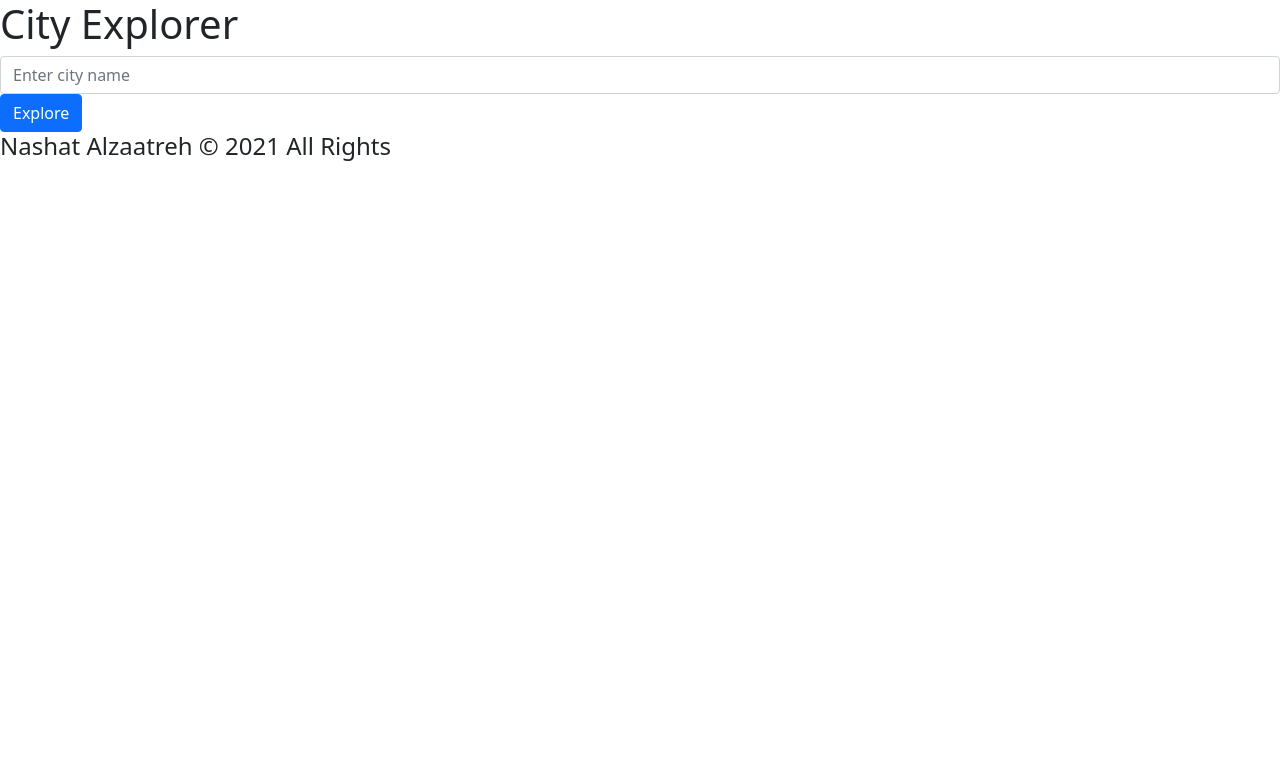
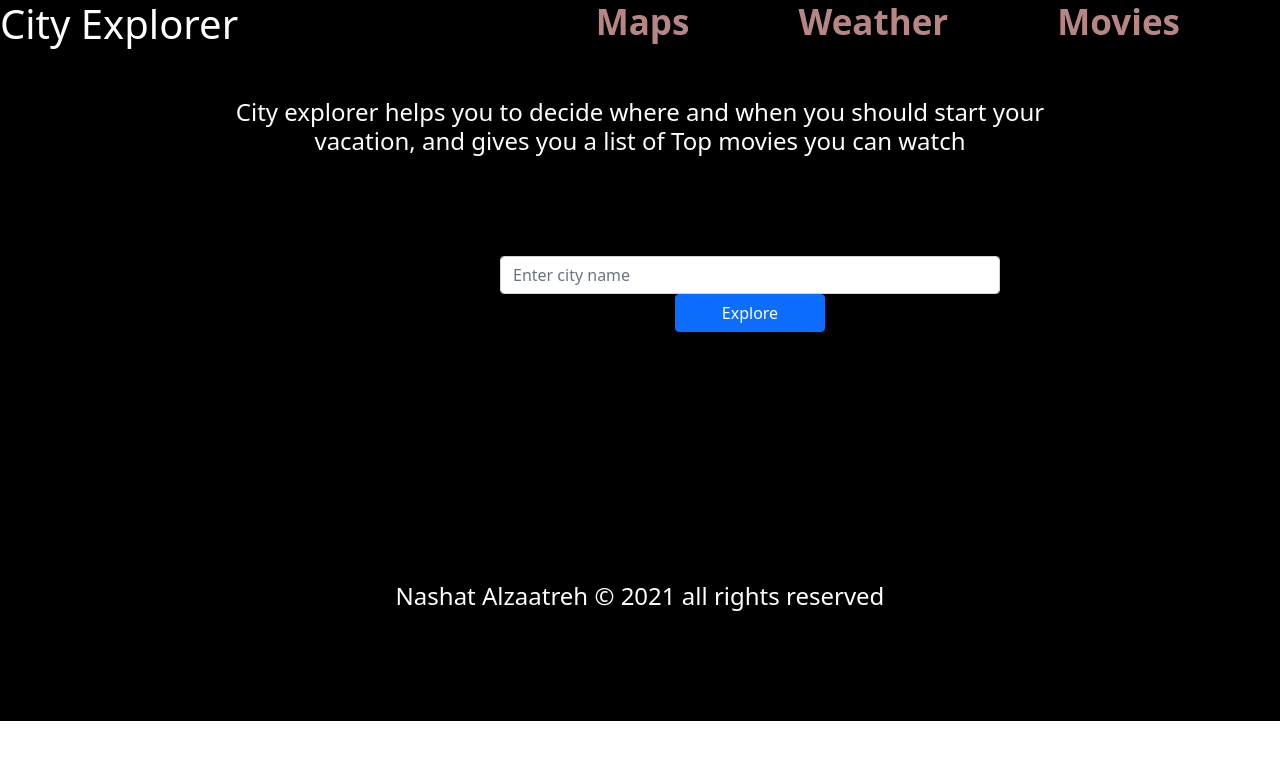
Before and after one commit to NashatAlzaatreh/city-explorer-frontend, a React (Create React App) app: page / in a window 1280 px wide. Shown: the top 760 px of the page. Built offline with nearby package versions, Linux system fonts and the light colour scheme.

Commit message:
CSS and Bootstrap

```diff
--- a/src/App.js
+++ b/src/App.js
@@ -6,7 +6,7 @@ import Footer from "./Components/Footer/foter";
 class App extends React.Component {
   render() {
     return (
-      <div>
+      <div id = "bodyDiv">
         <Header />
         <Main />
         <Footer />
--- a/src/Components/Footer/foter.js
+++ b/src/Components/Footer/foter.js
@@ -3,8 +3,8 @@ import React from "react";
 class Footer extends React.Component {
   render() {
     return (
-      <div>
-        <h4>Nashat Alzaatreh &copy; 2021 All Rights</h4>
+      <div id = "footerDiv">
+        <h4>Nashat Alzaatreh &copy; 2021 all rights reserved</h4>
       </div>
     );
   }
--- a/src/Components/Header/Header.js
+++ b/src/Components/Header/Header.js
@@ -3,8 +3,16 @@ import React from "react";
 class Footer extends React.Component {
   render() {
     return (
-      <div>
+      <div id="headerDiv">
         <h1>City Explorer</h1>
+
+        <nav>
+          <a href="#">Maps</a> <a href="#">Weather</a> <a href="#">Movies</a>
+        </nav>
+        <h4>
+          City explorer helps you to decide where and when you should start your
+          vacation, and gives you a list of Top movies you can watch{" "}
+        </h4>
       </div>
     );
   }
--- a/src/Components/Main/mainComponents/Forcast/WeatherPerDay.js
+++ b/src/Components/Main/mainComponents/Forcast/WeatherPerDay.js
@@ -1,14 +1,21 @@
 import React from "react";
+import Table from "react-bootstrap/Table";
 
 class WeatherPerDay extends React.Component {
   render() {
     return (
       <div>
-        <p>
-          "description": "Low of {this.props.low_temp}, high of{" "}
-          {this.props.max_temp} with
-          {this.props.description}", "date": {this.props.date}
-        </p>
+        <Table striped bordered hover variant="dark">
+          <thead>
+            <tr>
+              <th>
+                "description": "Low of {this.props.low_temp}, high of{" "}
+                {this.props.max_temp} with
+                {this.props.description}", "date": {this.props.date}
+              </th>
+            </tr>
+          </thead>
+        </Table>
       </div>
     );
   }
--- a/src/Components/Main/mainComponents/Map.js
+++ b/src/Components/Main/mainComponents/Map.js
@@ -4,11 +4,11 @@ import Card from "react-bootstrap/Card";
 class Map extends React.Component {
   render() {
     return (
-      <div>
-        <Card style={{ width: "25rem" }}>
+      <div id="mapDiv">
+        <Card style={{ width: "35rem" }}>
           <Card.Img
             variant="top"
-            src={`https://maps.locationiq.com/v3/staticmap?key=${process.env.REACT_APP_LOCATION_IQ_KEY}&center=${this.props.lat},${this.props.lon}&zoom=13`}
+            src={`https://maps.locationiq.com/v3/staticmap?key=${process.env.REACT_APP_LOCATION_IQ_KEY}&center=${this.props.lat},${this.props.lon}&zoom=14`}
             alt="Location image"
           />
           <Card.Body>
@@ -17,6 +17,7 @@ class Map extends React.Component {
             <Card.Text>longitude : {this.props.lon}</Card.Text>
           </Card.Body>
         </Card>
+        <h2 id="weatherh2">This is a list of the weather in the next tow weeks</h2>
       </div>
     );
   }
--- a/src/Components/Main/mainComponents/Movies/Movie.js
+++ b/src/Components/Main/mainComponents/Movies/Movie.js
@@ -1,19 +1,24 @@
 import React from "react";
+import Card from "react-bootstrap/Card";
 
 class Movie extends React.Component {
   render() {
     return (
-      <div>
-        <p>title: {this.props.title}</p>
-        <p>overview: {this.props.overview}</p>
-        <img
-          src={`https://image.tmdb.org/t/p/w200/${this.props.poster_path}`}
-          alt=""
-        />
-        <p>vote_average: {this.props.vote_average}</p>
-        <p>vote_count: {this.props.vote_count}</p>
-        <p>popularity: {this.props.popularity}</p>
-        <p>release_date: {this.props.release_date}</p>
+      <div id="moviesDiv">
+        <Card style={{ width: "20rem" }}>
+          <Card.Img
+            variant="top"
+            src={`https://image.tmdb.org/t/p/w200/${this.props.poster_path}`}
+          />
+          <Card.Body>
+            <Card.Title>{this.props.title}</Card.Title>
+            <Card.Text>overview: {this.props.overview}</Card.Text>
+            <Card.Text>vote_average: {this.props.vote_average}</Card.Text>
+            <Card.Text>vote_count: {this.props.vote_count}</Card.Text>
+            <Card.Text>popularity: {this.props.popularity}</Card.Text>
+            <Card.Text>release_date: {this.props.release_date}</Card.Text>
+          </Card.Body>
+        </Card>
       </div>
     );
   }
--- a/src/index.css
+++ b/src/index.css
@@ -1,13 +1,88 @@
 body {
   margin: 0;
-  font-family: -apple-system, BlinkMacSystemFont, 'Segoe UI', 'Roboto', 'Oxygen',
-    'Ubuntu', 'Cantarell', 'Fira Sans', 'Droid Sans', 'Helvetica Neue',
+  font-family: -apple-system, BlinkMacSystemFont, "Segoe UI", "Roboto", "Oxygen",
+    "Ubuntu", "Cantarell", "Fira Sans", "Droid Sans", "Helvetica Neue",
     sans-serif;
   -webkit-font-smoothing: antialiased;
   -moz-osx-font-smoothing: grayscale;
 }
 
 code {
-  font-family: source-code-pro, Menlo, Monaco, Consolas, 'Courier New',
+  font-family: source-code-pro, Menlo, Monaco, Consolas, "Courier New",
     monospace;
 }
+
+#headerDiv {
+  color: white;
+}
+#headerDiv h4 {
+  margin: 50px;
+  margin-left: 200px;
+  margin-right: 200px;
+  text-align: center;
+}
+
+#moviesDiv {
+  float: left;
+}
+
+#moviesDiv .card {
+  height: 1025px;
+  margin: 29.5px;
+}
+
+#footerDiv {
+  clear: both;
+  color: white;
+  text-align: center;
+  margin-top: 250px;
+}
+
+.search-bar {
+  width: 500px;
+  margin: 100px;
+  text-align: center;
+  margin-left: 500px;
+}
+button {
+  width: 150px;
+}
+
+#bodyDiv {
+  background-color: black;
+  min-height: 721px;
+}
+
+nav {
+  float: right;
+  display: inline-block;
+
+  font-size: 35px;
+  font-weight: bolder;
+  margin-top: -60px;
+}
+
+nav a {
+  margin-right: 100px;
+  text-decoration: none;
+  color: rgb(184, 133, 133);
+}
+
+#mapDiv {
+  margin-left: 31%;
+}
+
+#weatherh2 {
+  color: white;
+  margin: 50px;
+  margin-left: -100px;
+}
+
+tr {
+  width: 500px;
+  text-align: center;
+}
+th {
+  width: 500px;
+  text-align: center;
+}
```
